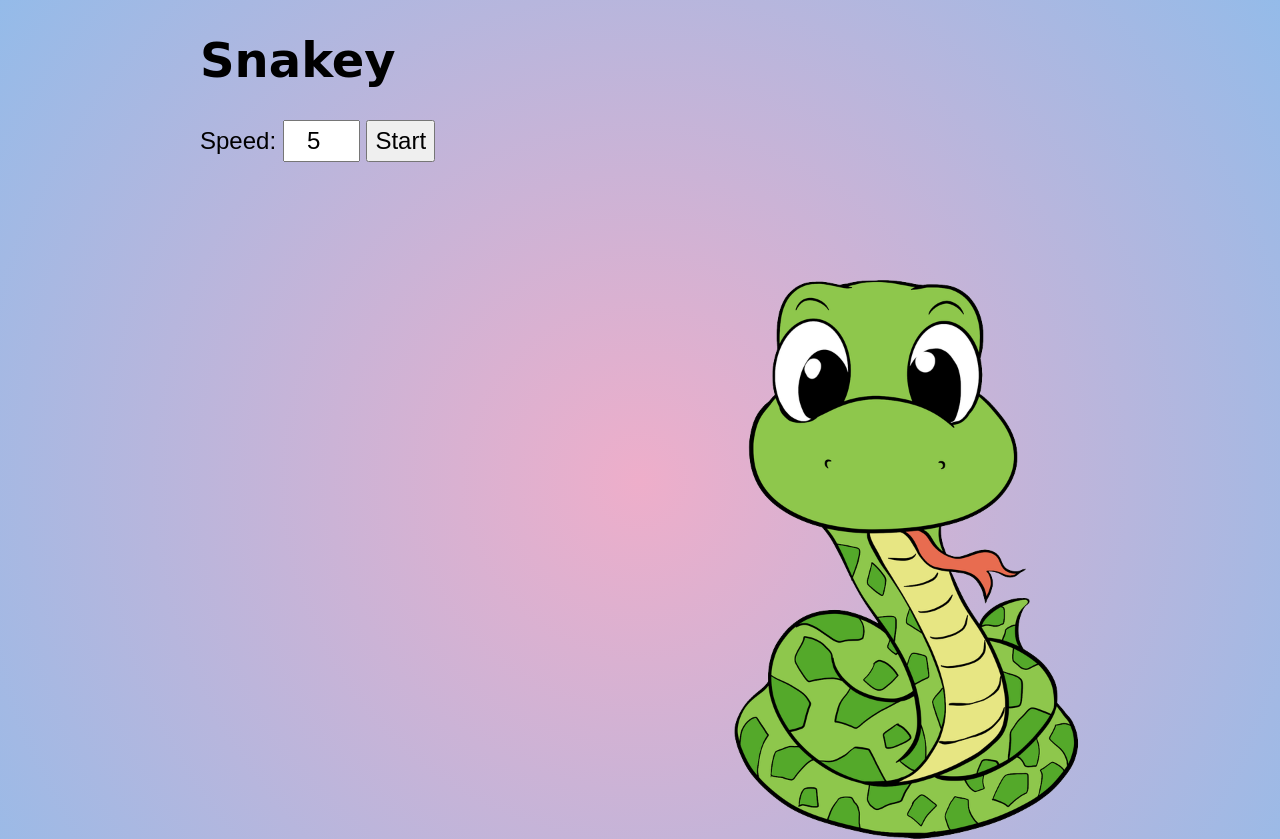
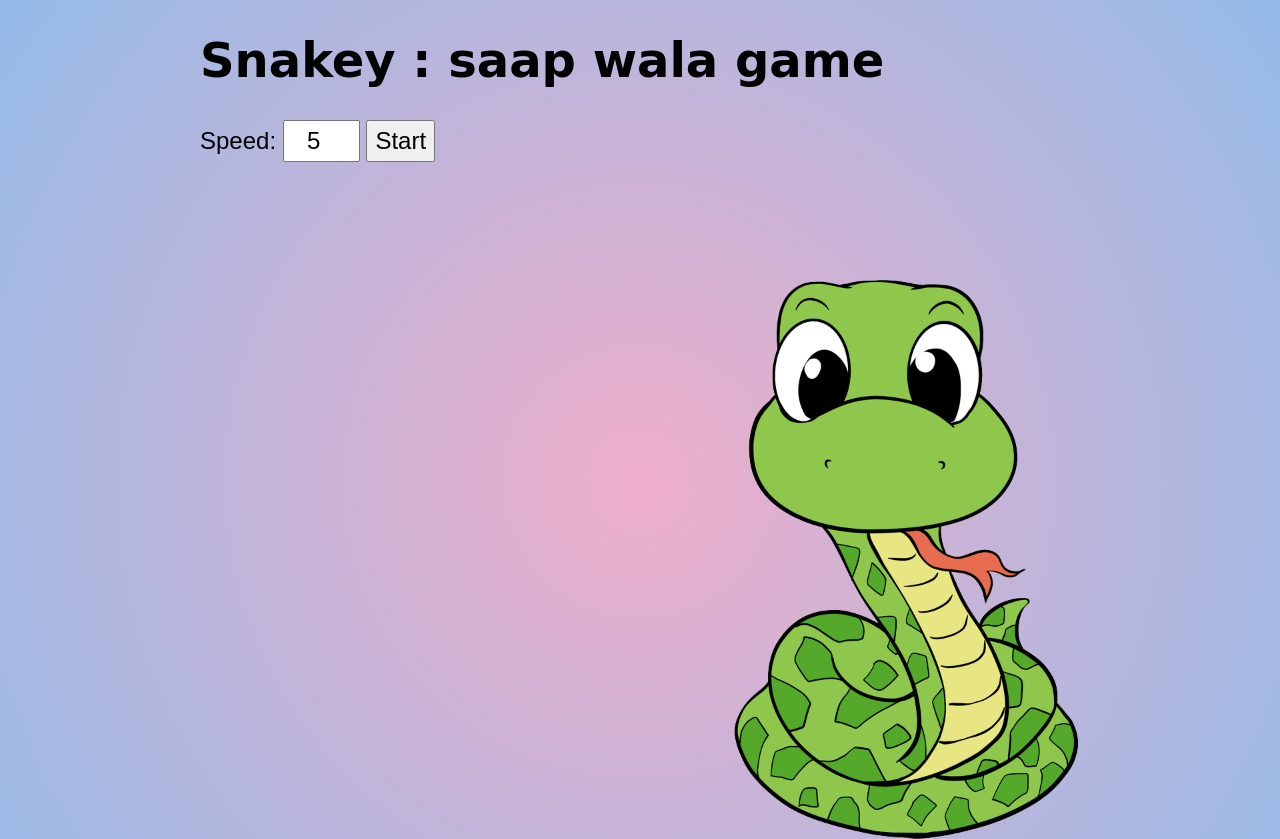
Before and after one commit to Astitva7717/SnakeGame, a plain HTML site: page index.html in a window 1280 px wide. Shown: the top 839 px of the page. Drawn offline with Linux system fonts and the light colour scheme.

Commit message:
halka fulka update 3

```diff
--- a/index.html
+++ b/index.html
@@ -7,7 +7,7 @@
         <link rel='stylesheet' href="app.css">
     </head>
     <body>
-        <H1>Snakey</H1>
+        <H1>Snakey : saap wala game</H1>
         Speed:
         <input type="number" id="gameSpeed" value="5" min="1" max="9" step="1" />
 
```
